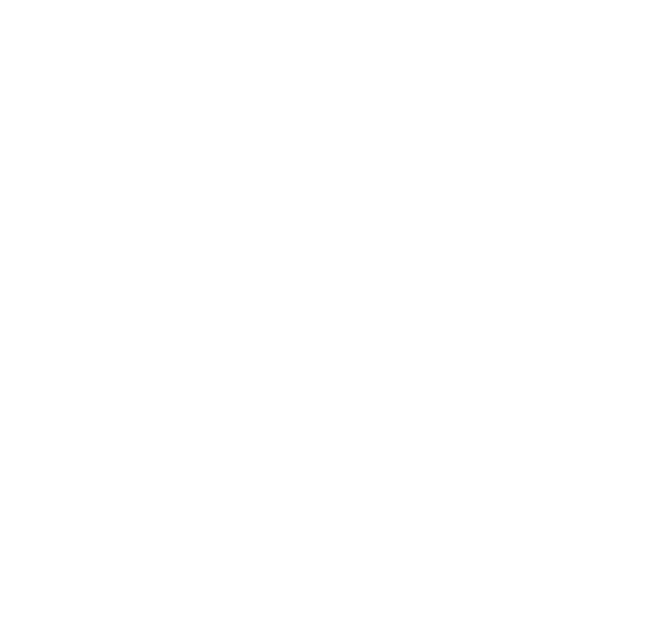
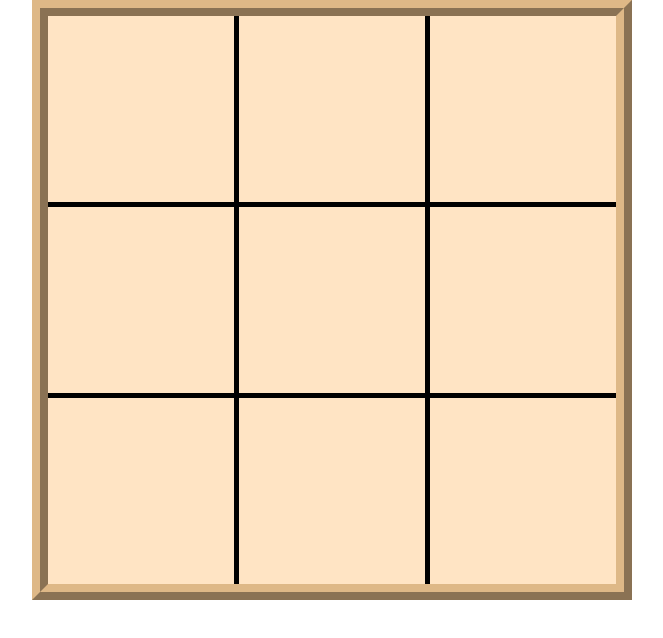
Before and after one commit to SpeakBoy/odin-tic-tac-toe, a plain HTML site: page index.html in a window 1280 px wide. Shown: the whole page, without its empty margins (308-971 px from the left). Drawn offline with Linux system fonts and the light colour scheme.

Commit message:
Add board to page

```diff
--- a/index.html
+++ b/index.html
@@ -7,6 +7,16 @@
         <script src="script.js" defer></script>
     </head>
     <body>
-
+        <div id="board">
+            <div></div>
+            <div></div>
+            <div></div>
+            <div></div>
+            <div></div>
+            <div></div>
+            <div></div>
+            <div></div>
+            <div></div>
+        </div>
     </body>
 </html>
--- a/style.css
+++ b/style.css
@@ -3,3 +3,20 @@
     padding: 0;
     box-sizing: border-box;
 }
+
+#board {
+    justify-self: center;
+    align-self: center;
+    border: 1em ridge burlywood;
+    width: 600px;
+    height: 600px;
+    display: grid;
+    gap: 5px;
+    grid-template-rows: repeat(3, 1fr);
+    grid-template-columns: repeat(3, 1fr);
+    background-color: black;
+}
+
+#board div {
+    background-color: bisque;
+}
```
